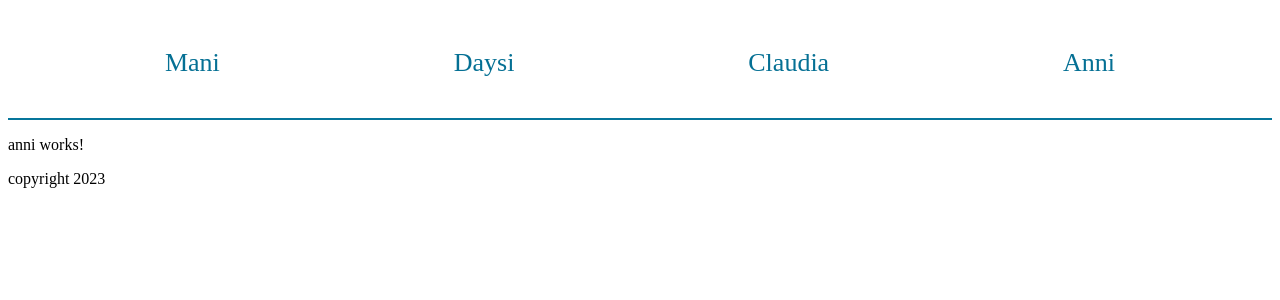
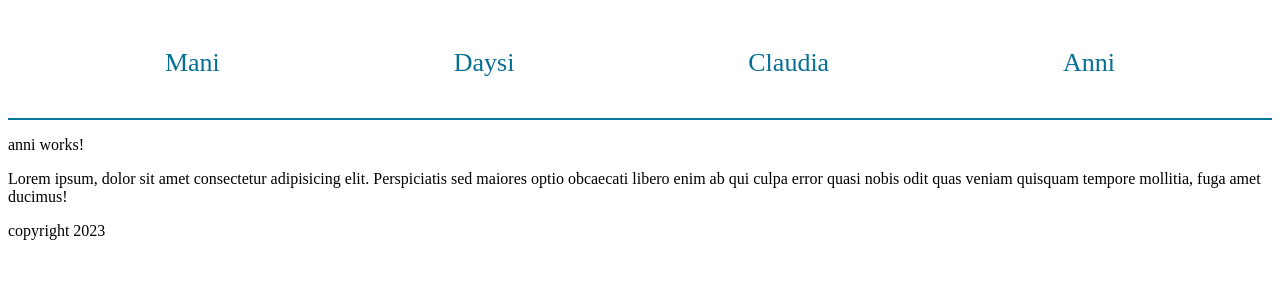
Before and after one commit to Cpatrici23/Angular_Proyecto_Final, an Angular app in the folder final-app/: page /card-anni in a window 1280 px wide. Shown: the top 300 px of the page. Built offline with nearby package versions, Linux system fonts and the light colour scheme.

Commit message:
agregar parrafo

```diff
--- a/final-app/src/app/cards/anni/anni.component.html
+++ b/final-app/src/app/cards/anni/anni.component.html
@@ -1 +1,2 @@
 <p>anni works!</p>
+<p>Lorem ipsum, dolor sit amet consectetur adipisicing elit. Perspiciatis sed maiores optio obcaecati libero enim ab qui culpa error quasi nobis odit quas veniam quisquam tempore mollitia, fuga amet ducimus!</p>
```
